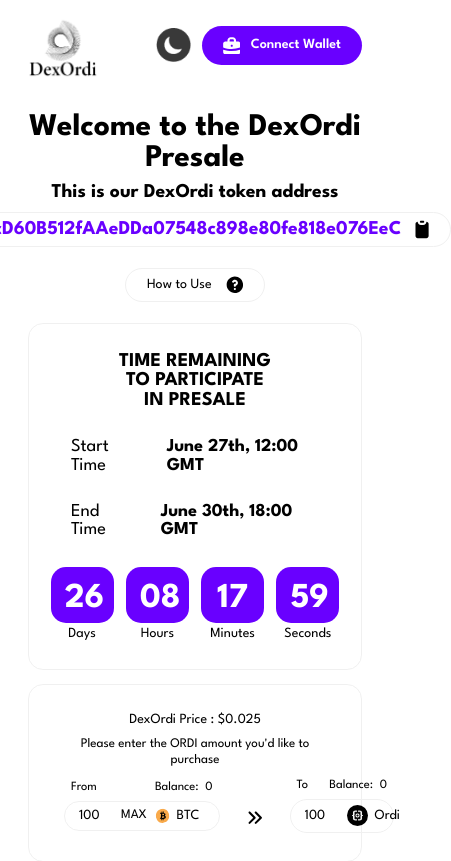
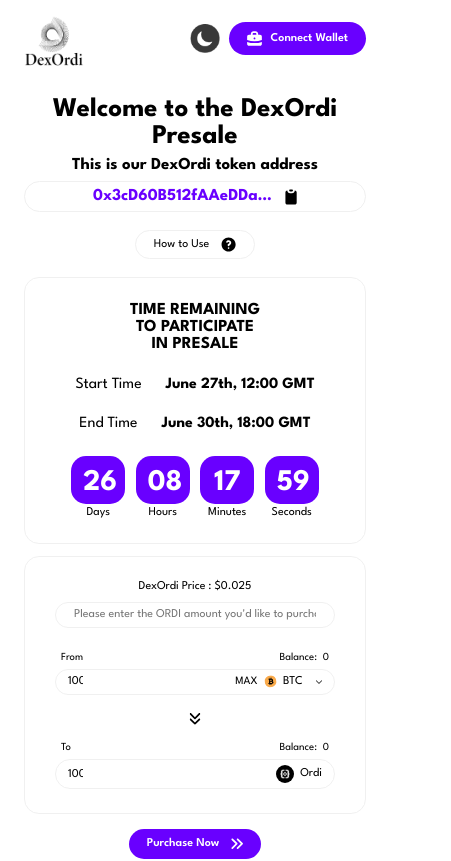
Before and after one commit to web-developer032/dexordi-home, a React (Vite) app: page / in a window 390 px wide. Shown: the top 861 px of the page, 451 px wide, since content can reach past the window. Built offline with nearby package versions, Linux system fonts and the light colour scheme.

Commit message:
Fixed mobile responsiveness

```diff
--- a/src/pages/Home.jsx
+++ b/src/pages/Home.jsx
@@ -100,9 +100,11 @@ function Home() {
                             <p className="mb-6 text-center">
                                 <span className="text-grey-d1">DexOrdi Price</span> : $0.025
                             </p>
-                            <h5 className="mb-6 text-center text-3xl mb-10">
-                                Please enter the ORDI amount you'd like to purchase
-                            </h5>
+                            <input
+                                type="text"
+                                className="mb-6 text-center text-3xl mb-10 input"
+                                placeholder={"Please enter the ORDI amount you'd like to purchase"}
+                            />
 
                             <section className="trade__container flex items-center gap-16">
                                 <div className="left">
--- a/src/styles/_base.scss
+++ b/src/styles/_base.scss
@@ -39,6 +39,11 @@ html {
     @media only screen and (max-width: 1030px) {
         & {
             font-size: 43.75%;
+        }
+    }
+    @media only screen and (max-width: 430px) {
+        & {
+            font-size: 37.5%;
         }
     }
 }
--- a/src/styles/_utils.scss
+++ b/src/styles/_utils.scss
@@ -44,6 +44,19 @@
     border: 1px solid getColor(base2);
     color: #d2d2d2 !important;
     background-color: #eee !important;
+}
+
+.input {
+    background-color: transparent;
+    width: 100%;
+    font-size: $p-size;
+    padding: 2rem 3rem;
+    border-radius: 10rem;
+    border: 1px solid getColor(border);
+    outline: none;
+    &::placeholder {
+        color: #777;
+    }
 }
 
 .btn-actions {
--- a/src/styles/pages/home.scss
+++ b/src/styles/pages/home.scss
@@ -132,6 +132,17 @@
     @media only screen and (max-width: 650px) {
         .home__content {
             .home__details {
+                .info {
+                    .token {
+                        h3 {
+                            white-space: nowrap;
+                            overflow: hidden;
+                            text-overflow: ellipsis;
+                            max-width: 30rem; /* or any desired width */
+                            width: 100%;
+                        }
+                    }
+                }
                 .timer__container {
                     flex-direction: column;
                     .left {
@@ -142,6 +153,26 @@
                         }
                     }
                 }
+                .purchase__container {
+                    .input {
+                        margin-bottom: 4rem;
+                    }
+                    .trade__container {
+                        flex-direction: column;
+                        gap: 3rem;
+
+                        & > p {
+                            justify-self: center;
+                            align-self: center;
+                            transform: rotate(90deg);
+                            margin: 0;
+                        }
+                        .left,
+                        .right {
+                            width: 100%;
+                        }
+                    }
+                }
             }
         }
     }
```
